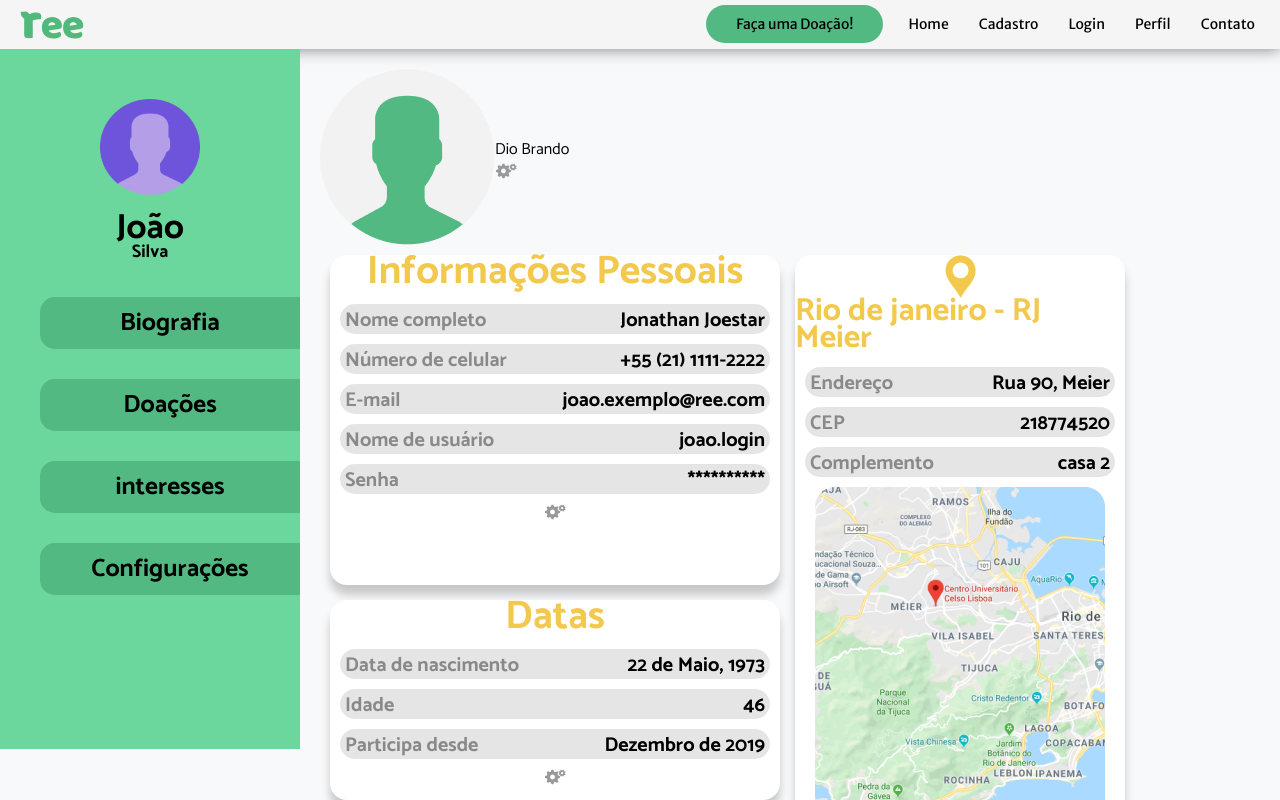
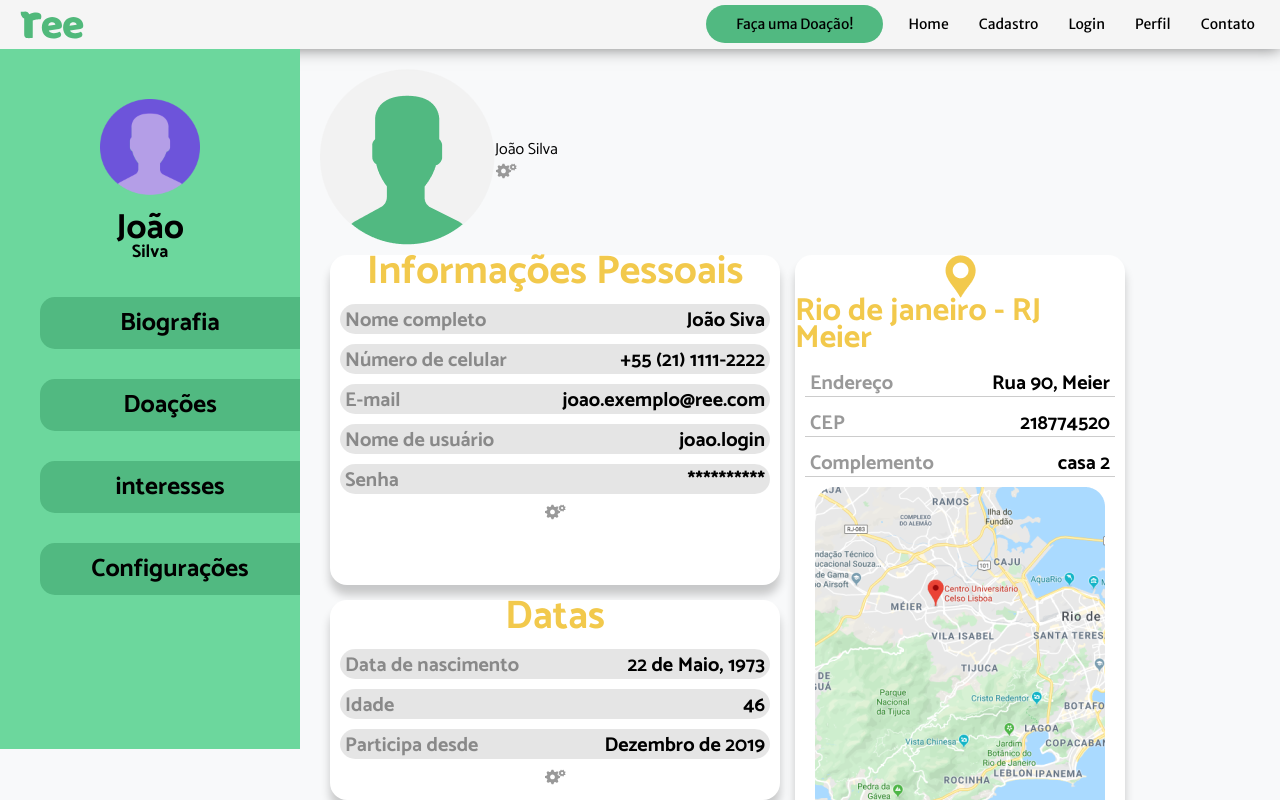
Before and after one commit to italoitalo/ree, a React (Create React App) app: page /perfil in a window 1280 px wide. Shown: the top 800 px of the page. Built offline with nearby package versions, Linux system fonts and the light colour scheme.

Commit message:
acresentando  a linha de modelo

```diff
--- a/src/EstiloGlobal.js
+++ b/src/EstiloGlobal.js
@@ -42,7 +42,10 @@ ul{
 
 input{
     box-shadow:0;
-    border:0
+    border:0;
+    border-bottom: 1px solid rgba(0, 0, 0, 0.2);
+    border-radius:0;
+
 }
 
 button{
--- a/src/components/Perfil/BioPerfil.js
+++ b/src/components/Perfil/BioPerfil.js
@@ -16,7 +16,7 @@ export default function BioPerfil(){
                 <Main1>
                 <MainPessoal>
                                 <img src={User}></img>
-                                <MainCol><p>Dio Brando</p>
+                                <MainCol><p>João Silva</p>
                                 <img src={Config}></img>
                                 </MainCol>
                     </MainPessoal>
@@ -32,7 +32,7 @@ export default function BioPerfil(){
                                         Nome completo
                                     </PLi>
                                     <PLi2>
-                                        Jonathan Joestar
+                                        João Siva
                                     </PLi2>
                                 </Listra>
                                 <Listra>
@@ -184,9 +184,9 @@ margin: 0 0 15px 0;
 const Listra2 = styled.ul`
 width: 310px;
 height: 30px;
-border-radius: 20px;
 
-background-color:rgba(0, 0, 0, 0.1);
+
+border-bottom: 1px solid rgba(0, 0, 0, 0.2);
 margin: 0 0 10px 0;
 display: flex;
 justify-content: space-between;
```
